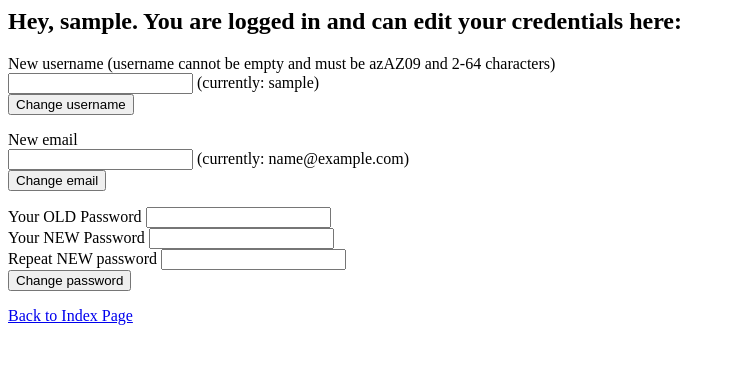
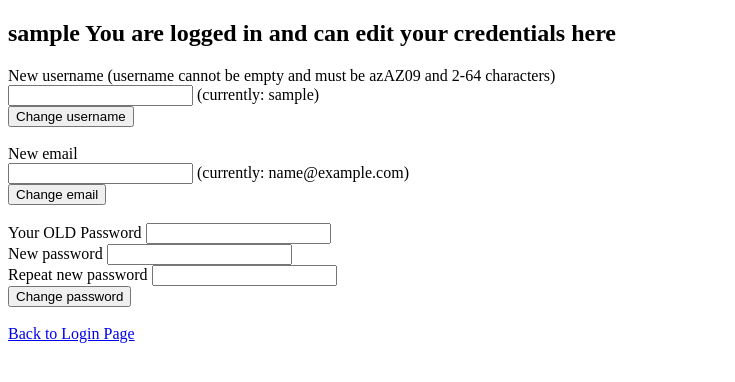
Before and after one commit to npuichigoB/panique2, a PHP site: page /php-login/edit in a window 1280 px wide. Shown: the top 382 px of the page, without its empty margins (0-735 px from the left). Run offline with PHP 8.4, Linux system fonts and the light colour scheme; the visitor is signed in with stand-in values (Sample User, id 1); some libraries are stand-ins or nearby versions.

Commit message:
Add multilanguage support

```diff
--- a/2-advanced/views/edit.php
+++ b/2-advanced/views/edit.php
@@ -1,7 +1,10 @@
-<!-- this is the Simple sexy PHP Login Script. You can find it on http://www.php-login.net ! It's free and open source. -->
-
-<!-- errors & messages --->
-
+<!DOCTYPE html>
+<html>
+<head>
+<meta charset="UTF-8">
+<title>PHP-login</title>
+</head>
+<body>
 <?php
 
 // show negative messages
@@ -21,38 +24,38 @@ if ($login->messages) {
 ?>
 
 <h2>
-    Hey, <?php echo $_SESSION['user_name']; ?>. You are logged in and can edit your credentials here:
+<?php echo $_SESSION['user_name'] .' '. $phplogin_lang['Edit title']; ?>
 </h2>
 
 <!-- edit form for username / this form uses HTML5 attributes, like "required" and type="email" -->
 <form method="post" action="edit.php" name="user_edit_form_name">
-    <label for="edit_input_username">New username (username cannot be empty and must be azAZ09 and 2-64 characters)</label><br/>
-    <input id="edit_input_username" class="login_input" type="text" name="user_name" pattern="[a-zA-Z0-9]{2,64}" required /> (currently: <?php echo $_SESSION['user_name']; ?>)<br/>
-    <input type="submit"  name="user_edit_submit_name" value="Change username" />
-</form>
+    <label for="edit_input_username"><?php echo $phplogin_lang['New username']; ?></label><br/>
+    <input id="edit_input_username" class="login_input" type="text" name="user_name" pattern="[a-zA-Z0-9]{2,64}" required /> (<?php echo $phplogin_lang['currently']; ?>: <?php echo $_SESSION['user_name']; ?>)<br/>
+    <input type="submit"  name="user_edit_submit_name" value="<?php echo $phplogin_lang['Change username']; ?>" />
+</form><br/>
 
 <!-- edit form for user email / this form uses HTML5 attributes, like "required" and type="email" -->
 <form method="post" action="edit.php" name="user_edit_form_email">
-    <label for="edit_input_email">New email</label><br/>
-    <input id="edit_input_email" class="login_input" type="email" name="user_email" required /> (currently: <?php echo $_SESSION['user_email']; ?>)<br/>
-    <input type="submit"  name="user_edit_submit_email" value="Change email" />
-</form>
+    <label for="edit_input_email"><?php echo $phplogin_lang['New email']; ?></label><br/>
+    <input id="edit_input_email" class="login_input" type="email" name="user_email" required /> (<?php echo $phplogin_lang['currently']; ?>: <?php echo $_SESSION['user_email']; ?>)<br/>
+    <input type="submit"  name="user_edit_submit_email" value="<?php echo $phplogin_lang['Change email']; ?>" />
+</form><br/>
 
 <!-- edit form for user's password / this form uses the HTML5 attribute "required" -->
 <form method="post" action="edit.php" name="user_edit_form_password">
-    <label for="edit_input_password_old">Your OLD Password</label>
+    <label for="edit_input_password_old"><?php echo $phplogin_lang['Old password']; ?></label>
     <input id="edit_input_password_old" class="login_input" type="password" name="user_password_old" autocomplete="off" />
     <br/>
-    <label for="edit_input_password_new">Your NEW Password</label>
+    <label for="edit_input_password_new"><?php echo $phplogin_lang['New password']; ?></label>
     <input id="edit_input_password_new" class="login_input" type="password" name="user_password_new" autocomplete="off" />
     <br/>
-    <label for="edit_input_password_repeat">Repeat NEW password</label>
+    <label for="edit_input_password_repeat"><?php echo $phplogin_lang['Repeat new password']; ?></label>
     <input id="edit_input_password_repeat" class="login_input" type="password" name="user_password_repeat" autocomplete="off" />
     <br/>
-    <input type="submit"  name="user_edit_submit_password" value="Change password" />
-</form>
+    <input type="submit"  name="user_edit_submit_password" value="<?php echo $phplogin_lang['Change password']; ?>" />
+</form><br/>
 
 <!-- backlink -->
-<a href="index.php">Back to Index Page</a>
-
-<!-- this is the Simple sexy PHP Login Script. You can find it on http://www.php-login.net ! It's free and open source. -->
+<a href="index.php"><?php echo $phplogin_lang['Back to login']; ?></a>
+</body>
+</html>
```
